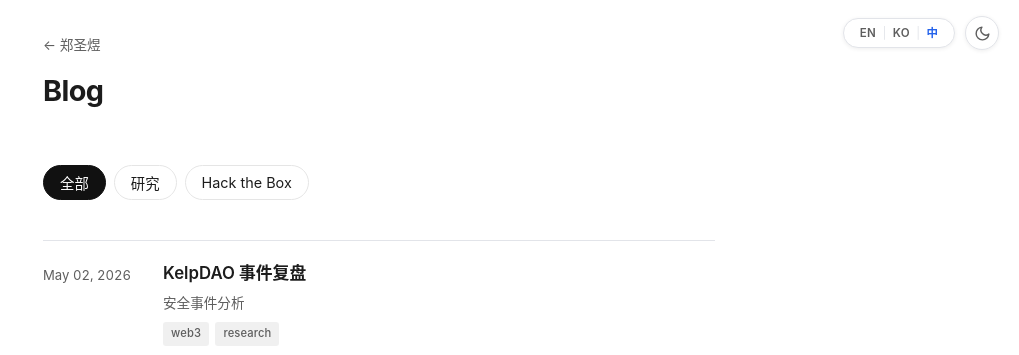
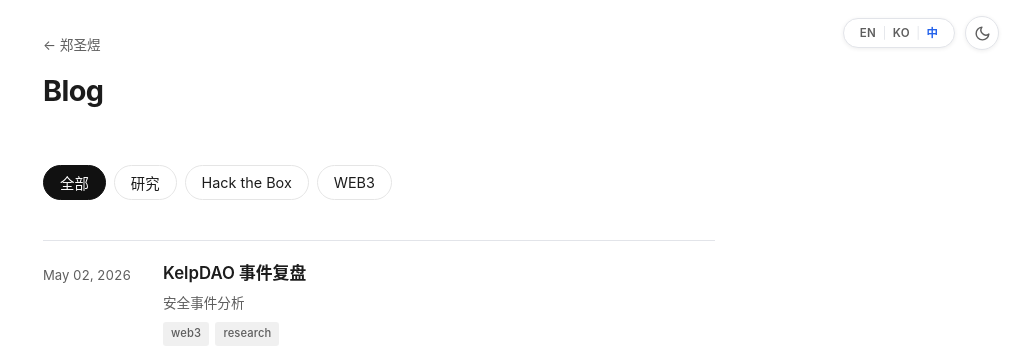
Before and after one commit to John-Jung/John-Jung.github.io, a Jekyll site: the page built from zh/posts/index.html, in a window 1280 px wide. Shown: the top 355 px of the page, without its empty margins (261-1280 px from the left). Built offline with Jekyll 4.4.1, drawn with Linux system fonts in a browser that asks for light colours.

Commit message:
add web3 category

```diff
--- a/_data/profile_en.yml
+++ b/_data/profile_en.yml
@@ -270,4 +270,5 @@ blog_posts:
 categories:
   research: "Research"
   htb: "Hack the Box"
+  web3: "WEB3"
   misc: "Miscellaneous"
--- a/_data/profile_ko.yml
+++ b/_data/profile_ko.yml
@@ -264,4 +264,5 @@ blog_posts:
 categories:
   research: "연구"
   htb: "Hack the Box"
+  web3: "WEB3"
   misc: "기타"
--- a/_data/profile_zh.yml
+++ b/_data/profile_zh.yml
@@ -264,4 +264,5 @@ blog_posts:
 categories:
   research: "研究"
   htb: "Hack the Box"
+  web3: "WEB3"
   misc: "其他"
--- a/_posts/2026-05-02-Kelpdao-incident-zh.md
+++ b/_posts/2026-05-02-Kelpdao-incident-zh.md
@@ -5,7 +5,7 @@ description: "安全事件分析"
 date: 2026-05-02
 lang: zh
 permalink: /zh/posts/kelpdao-incident/
-category: research
+category: web3
 tags: [web3, research]
 ---
 
```
Also changed, not shown: _posts/2026-05-02-Kelpdao-incident-en.md (+1 -1 lines), _posts/2026-05-02-Kelpdao-incident-ko.md (+1 -1 lines), 2 other files.
